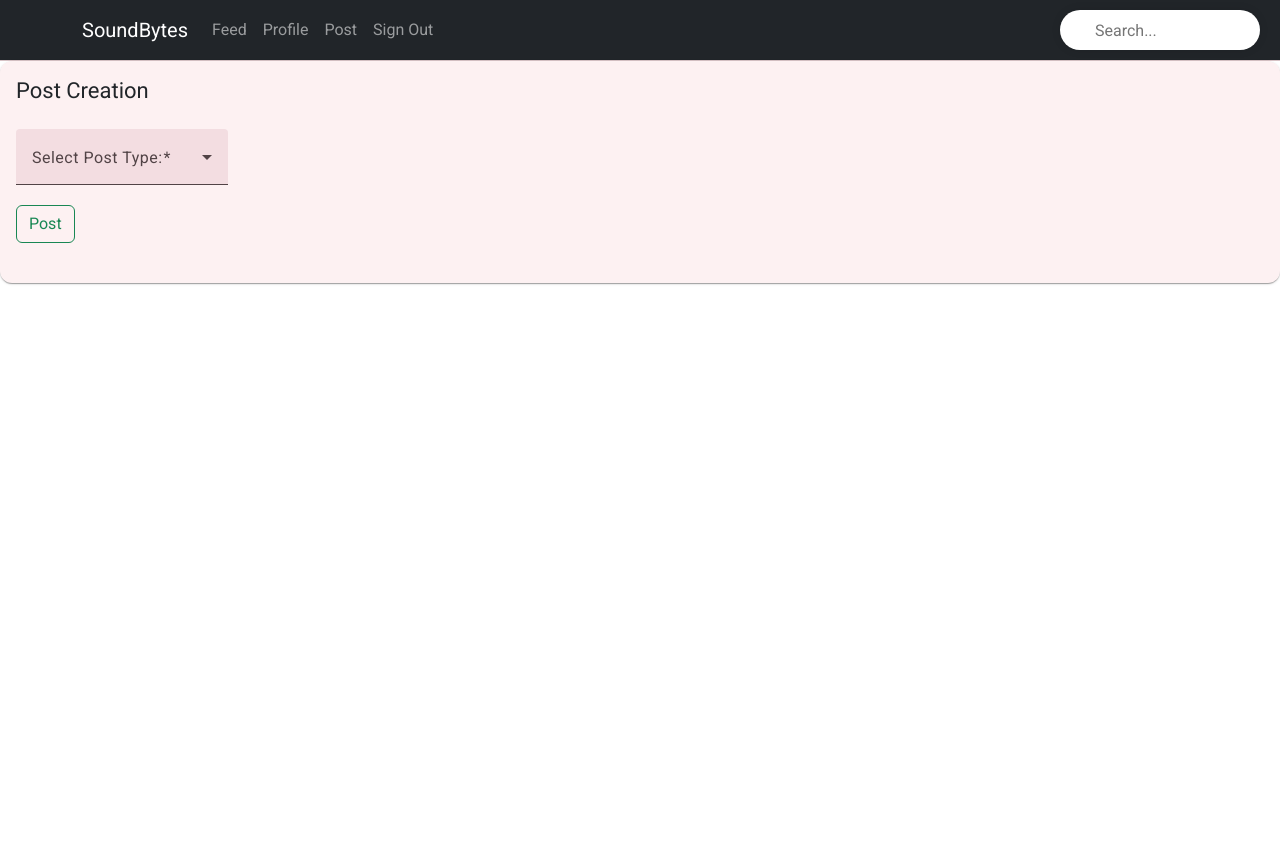
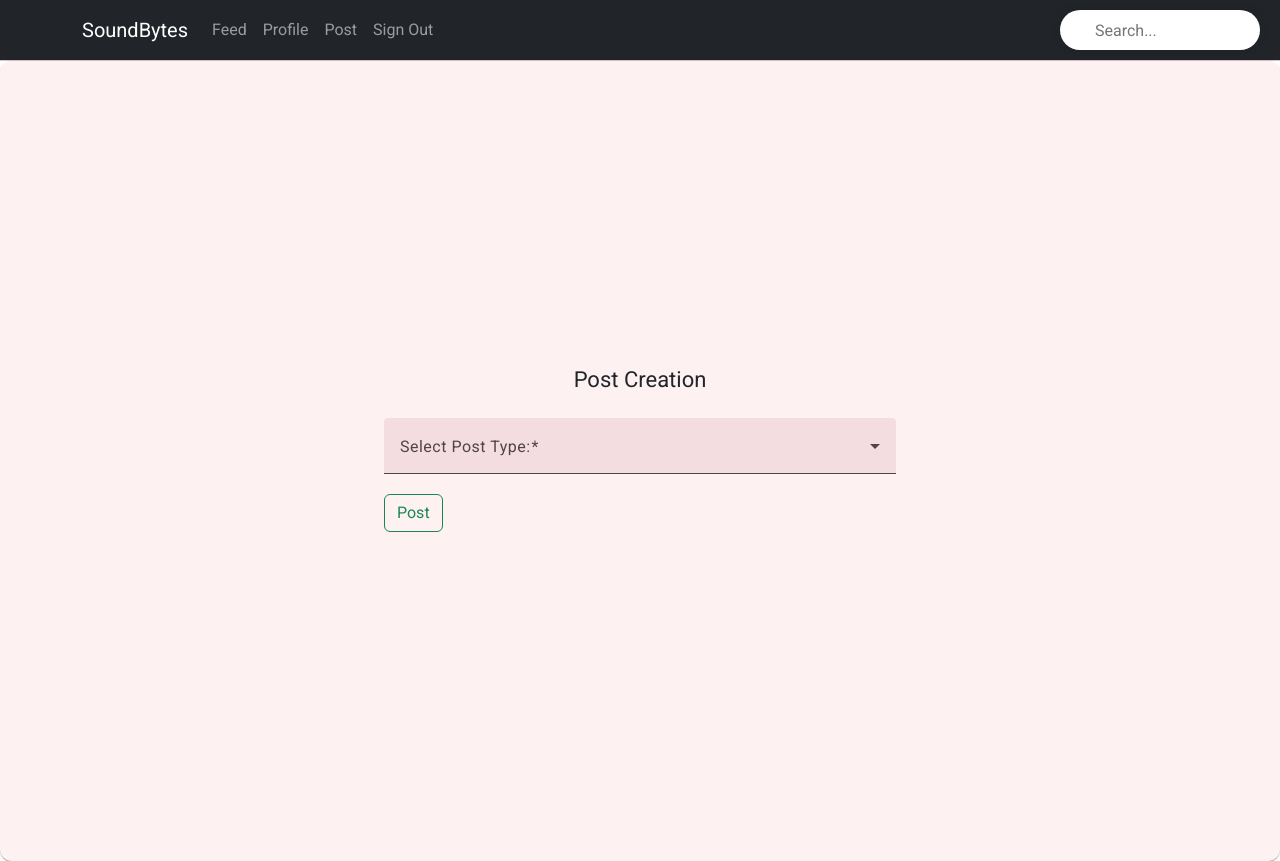
Before and after one commit to swe-fall-2024/soundbytes, an Angular app in the folder angular-frontend/: page /post in a window 1280 px wide. Before the commit the page ends 800 px from the top, so only its background shows below. Built offline with nearby package versions, Linux system fonts and the light colour scheme.

Commit message:
Fixed formatting for post creation page, handled warning in app component

```diff
--- a/angular-frontend/src/app/views/post-creation/post-creation.component.css
+++ b/angular-frontend/src/app/views/post-creation/post-creation.component.css
@@ -1,13 +1,19 @@
 .form{
   display: flex;
   flex-direction: column;
-  height: 40vh;
   width: 40vw;
+  justify-content: center;
+  align-items: center;
 }
-.page-form{
-  height: 60vh;
-  width: 60vw;
+
+.profile-card{
+  height: 100vh;
+  width: 100vw;
+  display: flex;
+  align-items: center;
+  justify-content: center;
 }
+
 .page{
   display: flex;
   flex-direction: column;
--- a/angular-frontend/src/app/views/post-creation/post-creation.component.html
+++ b/angular-frontend/src/app/views/post-creation/post-creation.component.html
@@ -7,8 +7,8 @@
     <br>
     <mat-card-content id="page-form">
         <form class="example-form" >
-            <div class="example-container">
-              <mat-form-field>
+            <div class="form">
+              <mat-form-field style="width: 40vw">
                 <mat-label>Select Post Type:</mat-label>
                 <mat-select  [formControl]="selectedType" required>
                   <mat-option>--</mat-option>
@@ -23,7 +23,7 @@
             </div>
 
             <div class="form" *ngIf="selectedType.value === 'favorite-song'">
-              <mat-form-field>
+              <mat-form-field style="width: 40vw">
                 <mat-label>Input Song Title:</mat-label>
                 <input
                         matInput
@@ -33,7 +33,7 @@
                     />
                 <mat-error *ngIf="songTitle.invalid">{{errorMessage()}}</mat-error>
               </mat-form-field>
-              <mat-form-field>
+              <mat-form-field style="width: 40vw">
                 <mat-label>Input Song Link:</mat-label>
                 <input
                         matInput
@@ -47,7 +47,7 @@
             </div>
 
             <div class="form" *ngIf="selectedType.value === 'playlist'">
-              <mat-form-field>
+              <mat-form-field style="width: 40vw">
                 <mat-label>Input Playlist Title:</mat-label>
                 <input
                         matInput
@@ -57,7 +57,7 @@
                     />
                 <mat-error *ngIf="playlistTitle.invalid">{{errorMessage()}}</mat-error>
               </mat-form-field>
-              <mat-form-field>
+              <mat-form-field style="width: 40vw">
                 <mat-label>Input Playlist Link:</mat-label>
                 <input
                         matInput
@@ -72,7 +72,7 @@
 
 
             <div class="form" *ngIf="selectedType.value === 'album-review'">
-              <mat-form-field>
+              <mat-form-field style="width: 40vw">
                 <mat-label>Input Album Title:</mat-label>
                 <input
                         matInput
@@ -82,9 +82,9 @@
                     />
                 <mat-error *ngIf="reviewTitle.invalid">{{errorMessage()}}</mat-error>
               </mat-form-field>
-              <mat-form-field>
+              <mat-form-field style="width: 40vw">
                 <mat-label>Write your review!</mat-label>
-                <textarea matInput cdkTextareaAutosize name="review" [formControl]="review"></textarea>
+                <textarea matInput name="review" [formControl]="review"></textarea>
                 <mat-error *ngIf="review.invalid">{{errorMessage()}}</mat-error>
               </mat-form-field>
 
```
Also changed, not shown: angular-frontend/src/app/app.component.ts (+1 -76 lines).
